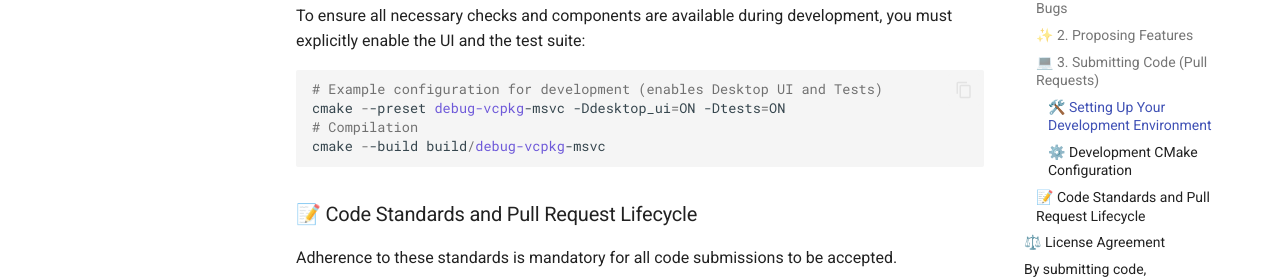
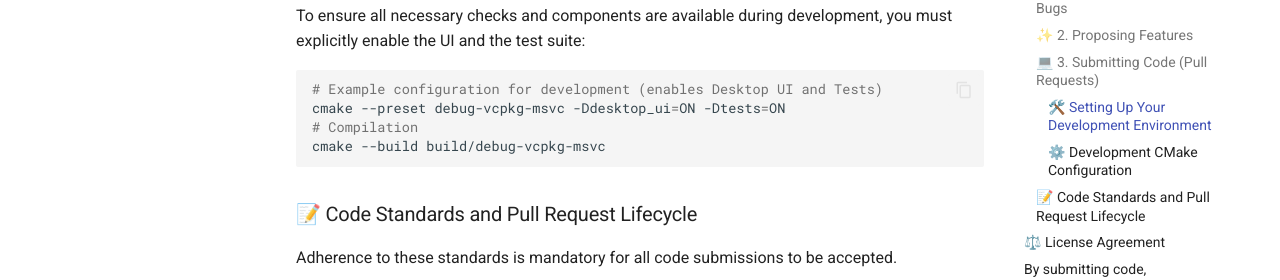
Before and after one commit to Capture-Moment/docs, an MkDocs documentation site: the page built from docs/guidelines/CONTRIBUTING.md, in a window 1280 px wide and 900 px high, scrolled down 1224 px. Shown: the part 161-441 px from the top of the window. Built offline with MkDocs 1.6.1 and Material for MkDocs 9.7.7, drawn with Linux system fonts in a browser that asks for light colours; comment, search, counter and statistics services are not loaded.

````diff
--- a/docs/guidelines/CONTRIBUTING.md
+++ b/docs/guidelines/CONTRIBUTING.md
@@ -30,12 +30,11 @@ Capture Moment relies on a complex, high-performance C++ toolchain (C++20/23, Ha
 
 ####⚙️ Development CMake Configuration
 To ensure all necessary checks and components are available during development, you must explicitly enable the UI and the test suite:
-```powershell
+```bash
 # Example configuration for development (enables Desktop UI and Tests)
 cmake --preset debug-vcpkg-msvc -Ddesktop_ui=ON -Dtests=ON
 # Compilation
 cmake --build build/debug-vcpkg-msvc
-
 ```
 
 ### 📝 Code Standards and Pull Request Lifecycle
````
Also changed, not shown: docs/testing/TESTS_CORE.md (+1 -1 lines).
